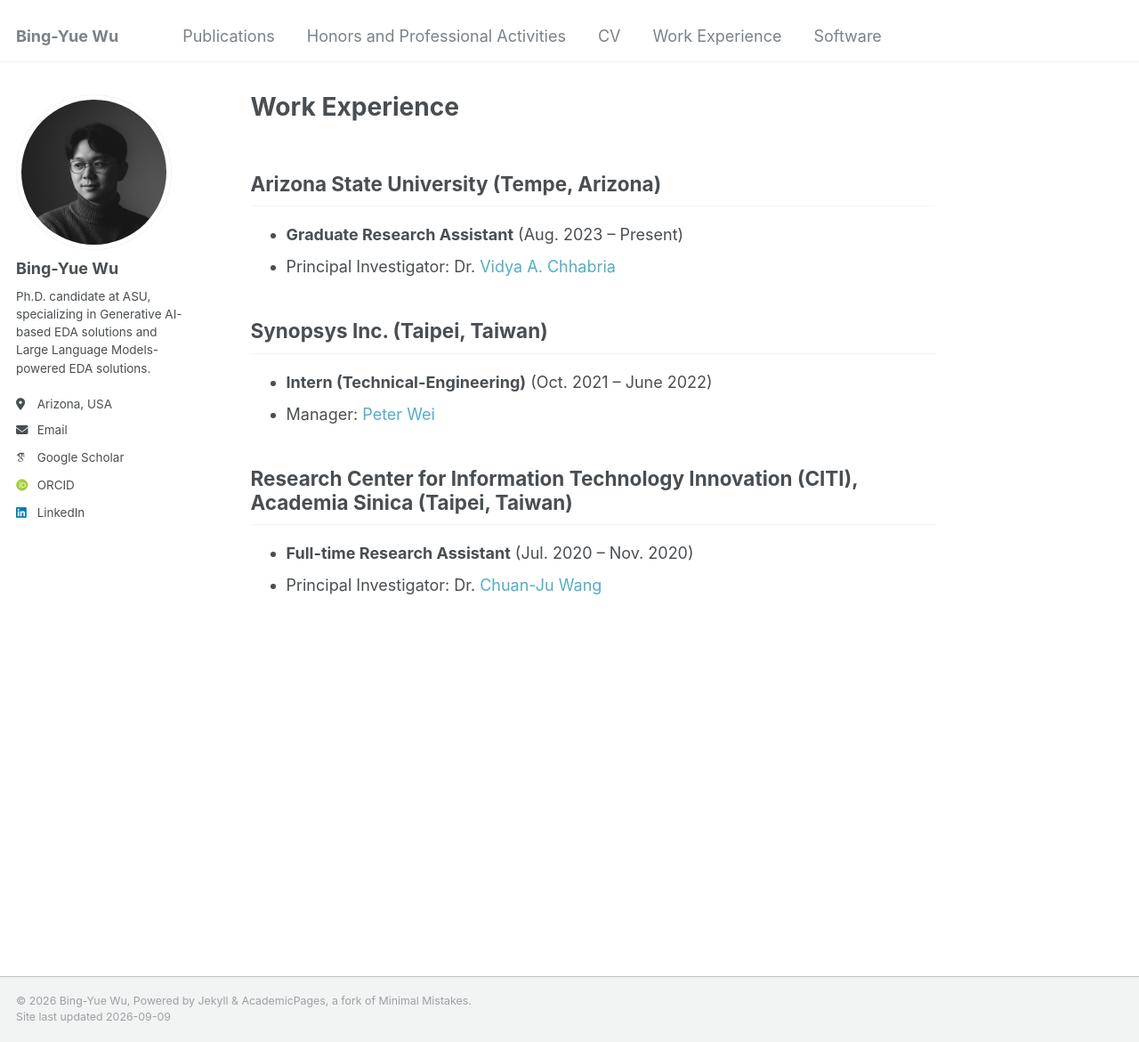
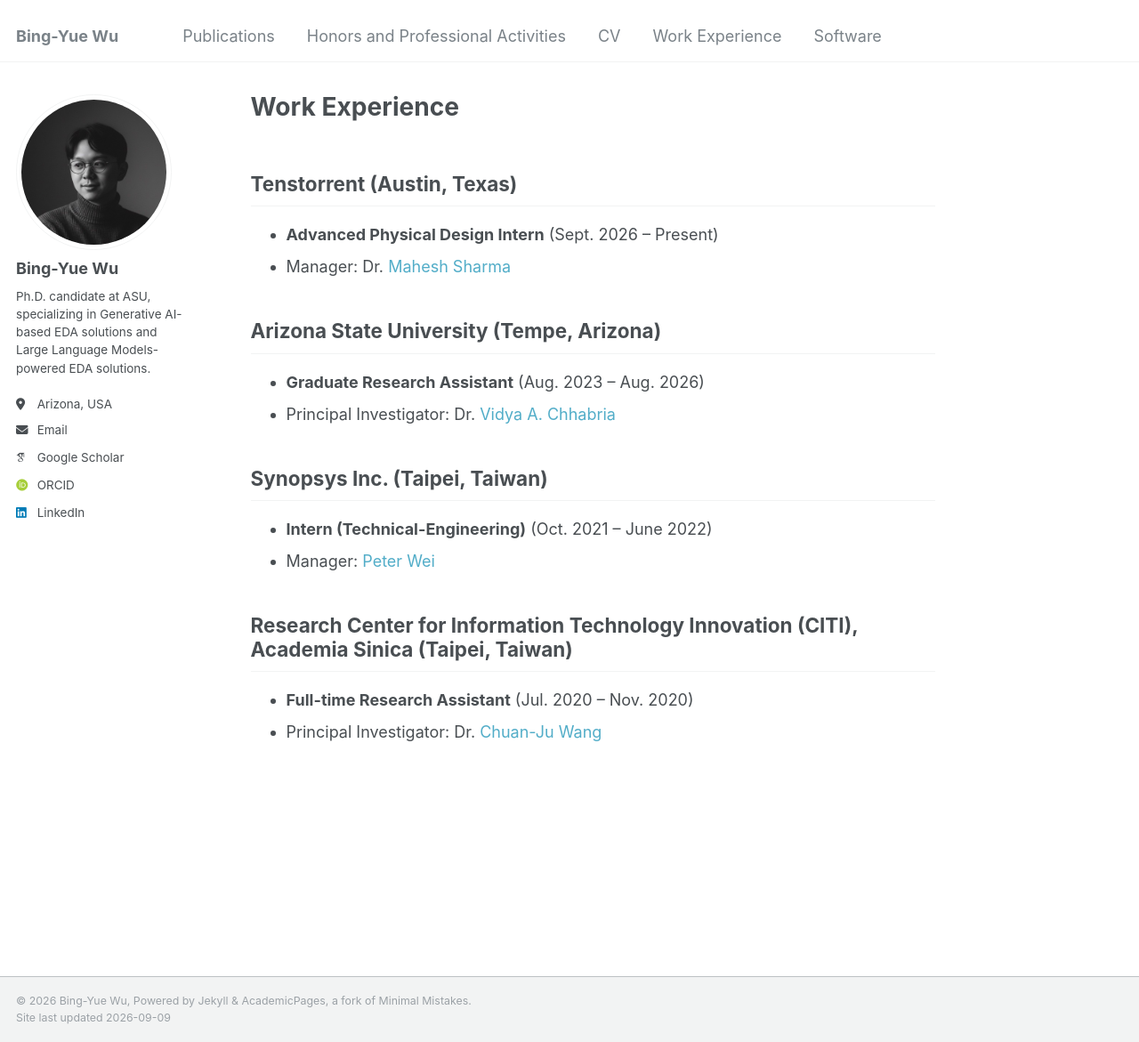
Before and after one commit to bingyuew/bingyuew.github.io, a Jekyll site: the page built from _pages/experience.html, in a window 1280 px wide and 1171 px high. Shown: the whole window at 89% size. Built offline with Jekyll 4.4.1, drawn with Linux system fonts in a browser that asks for light colours; some web fonts are replaced.

Commit message:
update CV, paper

```diff
--- a/_pages/experience.html
+++ b/_pages/experience.html
@@ -2,10 +2,15 @@
 permalink: /work-experience/
 title: "Work Experience"
 ---
+<h2>Tenstorrent (Austin, Texas)</h2>
+<ul>
+  <li><strong>Advanced Physical Design Intern</strong> (Sept. 2026 – Present)</li>
+  <li>Manager: Dr. <a href="https://www.linkedin.com/in/mahesh-sharma-00547a4" style="text-decoration: none;">Mahesh Sharma</a></li>
+</ul>
 
 <h2>Arizona State University (Tempe, Arizona)</h2>
 <ul>
-  <li><strong>Graduate Research Assistant</strong> (Aug. 2023 – Present)</li>
+  <li><strong>Graduate Research Assistant</strong> (Aug. 2023 – Aug. 2026)</li>
   <li>Principal Investigator: Dr. <a href="https://www.linkedin.com/in/vidya-chhabria/" style="text-decoration: none;">Vidya A. Chhabria</a></li>
 </ul>
 
```
Also changed, not shown: _pages/about.md (+1 -1 lines), _publications/2026-09-01-aspdac.md (renamed from _publications/2026-07-30-arxiv.md, +3 -3 lines), 1 other file.
